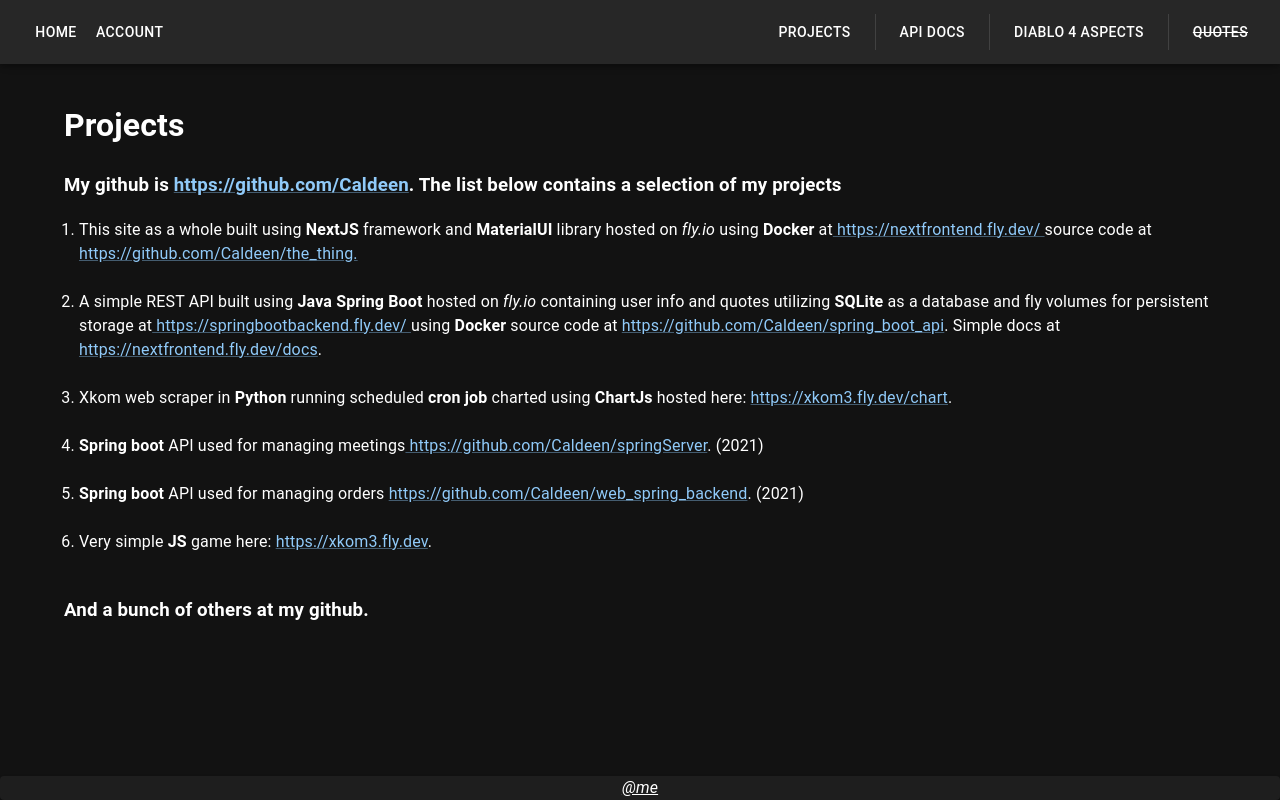
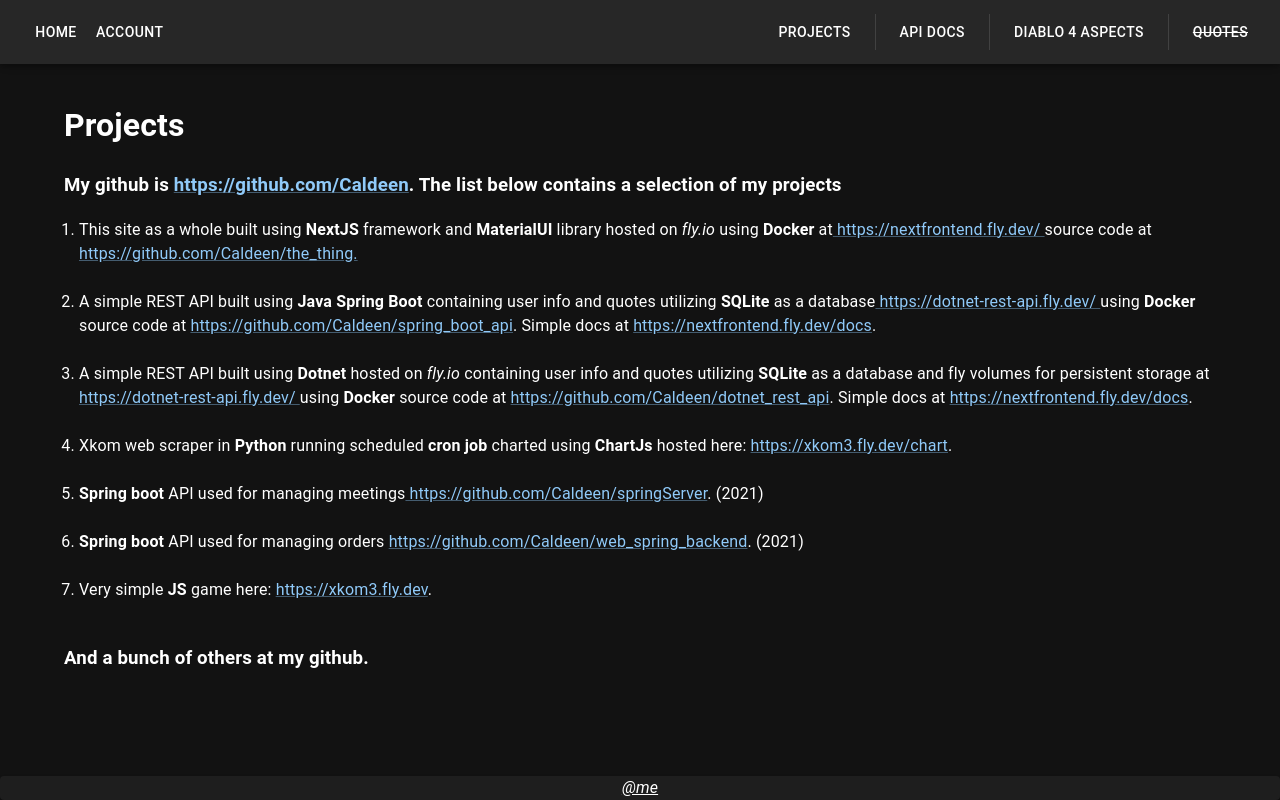
Before and after one commit to Caldeen/the_thing, a Next.js app: page /projects in a window 1280 px wide. Built offline with nearby package versions, Linux system fonts and the light colour scheme.

Commit message:
Update API endpoints from Spring Boot to Dotnet REST API across login, register, quotes, and documentation components

```diff
--- a/components/loginComponent.tsx
+++ b/components/loginComponent.tsx
@@ -10,7 +10,7 @@
     const [passwordVal, setPasswordVal] = useState('')
     const onLoginSubmit = async (event: FormEvent) => {
         event.preventDefault()
-        const resp = await fetch('https://springbootbackend.fly.dev/register',
+        const resp = await fetch('https://dotnet-rest-api.fly.dev/register',
             {method:'POST',body:JSON.stringify({login:loginVal,password:passwordVal}),headers:{'Content-Type':'application/json'}})
         const data = await resp.json()
         localStorage.setItem('token',resp.headers.get('authorization') as string)
--- a/components/registerComponent.tsx
+++ b/components/registerComponent.tsx
@@ -6,7 +6,7 @@
     const [passwordVal, setPasswordVal] = useState('')
     const onLoginSubmit = async (event: FormEvent) => {
         event.preventDefault()
-        const resp = await fetch('https://springbootbackend.fly.dev/register',
+        const resp = await fetch('https://dotnet-rest-api.fly.dev/register',
             {method:'POST',body:JSON.stringify({login:loginVal,password:passwordVal}),headers:{'Content-Type':'application/json'}})
         const data = await resp.json()
         localStorage.setItem('token',resp.headers.get('authorization') as string)
--- a/pages/docs/account.tsx
+++ b/pages/docs/account.tsx
@@ -20,7 +20,7 @@
                 <Typography variant='body1' sx={{ overflowWrap: 'anywhere' }} >
                     To register a user, send a POST request to the following endpoint:
                     <br></br>
-                    <i>https://springbootbackend.fly.dev/register</i>
+                    <i>https://dotnet-rest-api.fly.dev/register</i>
                     <br></br>
                     The request body should contain the following JSON object:
                 </Typography>
@@ -62,7 +62,7 @@
                 <Typography variant='body1' sx={{ overflowWrap: 'anywhere' }} >
                     To log in a user, send a POST request to the following endpoint:
                     <br></br>
-                    <i>https://springbootbackend.fly.dev/login</i>
+                    <i>https://dotnet-rest-api.fly.dev/login</i>
                     <br></br>
                     The request body should contain the following JSON object:
                 </Typography>
--- a/pages/docs/index.tsx
+++ b/pages/docs/index.tsx
@@ -11,7 +11,7 @@
                 <Typography variant='body1' sx={{ overflowWrap:'anywhere' }} >These docs pages serve as a skeleton of
                     what actual docs pages could look like.
                     It is also a very simple documentation of a real API existing at
-                    <i> https://springbootbackend.fly.dev</i>.</Typography>
+                    <i> https://dotnet-rest-api.fly.dev</i>.</Typography>
             </Box>
             <RightDrawer subjects={['Overview']}></RightDrawer>
         </Box>
--- a/pages/projects.tsx
+++ b/pages/projects.tsx
@@ -15,10 +15,18 @@
                 </li>
                 <br></br>
                 <li>
-                    <Typography sx={{wordWrap:'break-word'}}>A simple REST API built using <b>Java Spring Boot</b> hosted on <i>fly.io </i>
+                    <Typography sx={{wordWrap:'break-word'}}>A simple REST API built using <b>Java Spring Boot</b> containing user info and quotes utilizing
+                    <b> SQLite </b>as a database
+                        <Link href='https://dotnet-rest-api.fly.dev/'> https://dotnet-rest-api.fly.dev/ </Link> using <b>Docker</b> source code at <Link href='https://github.com/Caldeen/spring_boot_api'>https://github.com/Caldeen/spring_boot_api
+                        </Link>. Simple docs at <Link href='https://nextfrontend.fly.dev/docs'>https://nextfrontend.fly.dev/docs</Link>.
+                    </Typography>
+                </li>
+                <br></br>
+                <li>
+                    <Typography sx={{wordWrap:'break-word'}}>A simple REST API built using <b>Dotnet </b> hosted on <i>fly.io </i>
                     containing user info and quotes utilizing
                     <b> SQLite </b>as a database and fly volumes for persistent storage at
-                        <Link href='https://springbootbackend.fly.dev/'> https://springbootbackend.fly.dev/ </Link> using <b>Docker</b> source code at <Link href='https://github.com/Caldeen/spring_boot_api'>https://github.com/Caldeen/spring_boot_api
+                        <Link href='https://dotnet-rest-api.fly.dev/'> https://dotnet-rest-api.fly.dev/ </Link> using <b>Docker</b> source code at <Link href='https://github.com/Caldeen/dotnet_rest_api'>https://github.com/Caldeen/dotnet_rest_api
                         </Link>. Simple docs at <Link href='https://nextfrontend.fly.dev/docs'>https://nextfrontend.fly.dev/docs</Link>.
                     </Typography>
                 </li>
--- a/pages/quotes.tsx
+++ b/pages/quotes.tsx
@@ -38,7 +38,7 @@
         const token = localStorage.getItem('token')
         console.log(author);
 
-        const quotesByAuthorData = await fetch(`https://springbootbackend.fly.dev/quotes/author/${author}`,{
+        const quotesByAuthorData = await fetch(`https://dotnet-rest-api.fly.dev/quotes/author/${author}`,{
             headers:{'Authorization':token}
         })
         const quotesByAuthor = await quotesByAuthorData.json()
@@ -112,8 +112,8 @@
 }
 
 Quotes.getInitialProps = async (ctx) => {
-    const randomQuoteData = await fetch('https://springbootbackend.fly.dev/quotes/random')
-    const search = await fetch('https://springbootbackend.fly.dev/quotes/author/asd')
+    const randomQuoteData = await fetch('https://dotnet-rest-api.fly.dev/quotes/random')
+    const search = await fetch('https://dotnet-rest-api.fly.dev/quotes/author/asd')
     const randomQuote = await randomQuoteData.json() as Quote
     const searchQuotes = await search.json() as Quote[]
     return { quote: randomQuote,search:searchQuotes }
```
Also changed, not shown: pages/docs/quotes.tsx (+4 -4 lines).
